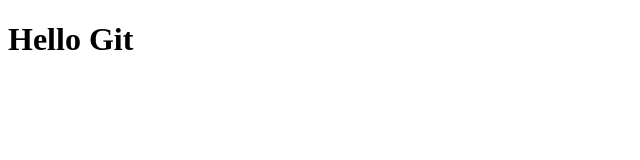
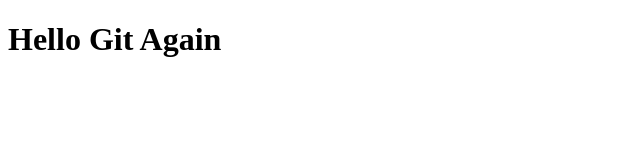
Before and after one commit to OHELLEL/GitProject, a plain HTML site: page index.html in a window 1280 px wide. Shown: the whole page, without its empty margins (0-640 px from the left). Drawn offline with Linux system fonts and the light colour scheme.

Commit message:
ProjectOne

```diff
--- a/index.html
+++ b/index.html
@@ -7,6 +7,6 @@
     <title>Git Project</title>
 </head>
 <body>
-    <h1>Hello Git</h1>
+    <h1>Hello Git Again</h1>
 </body>
 </html>
```
